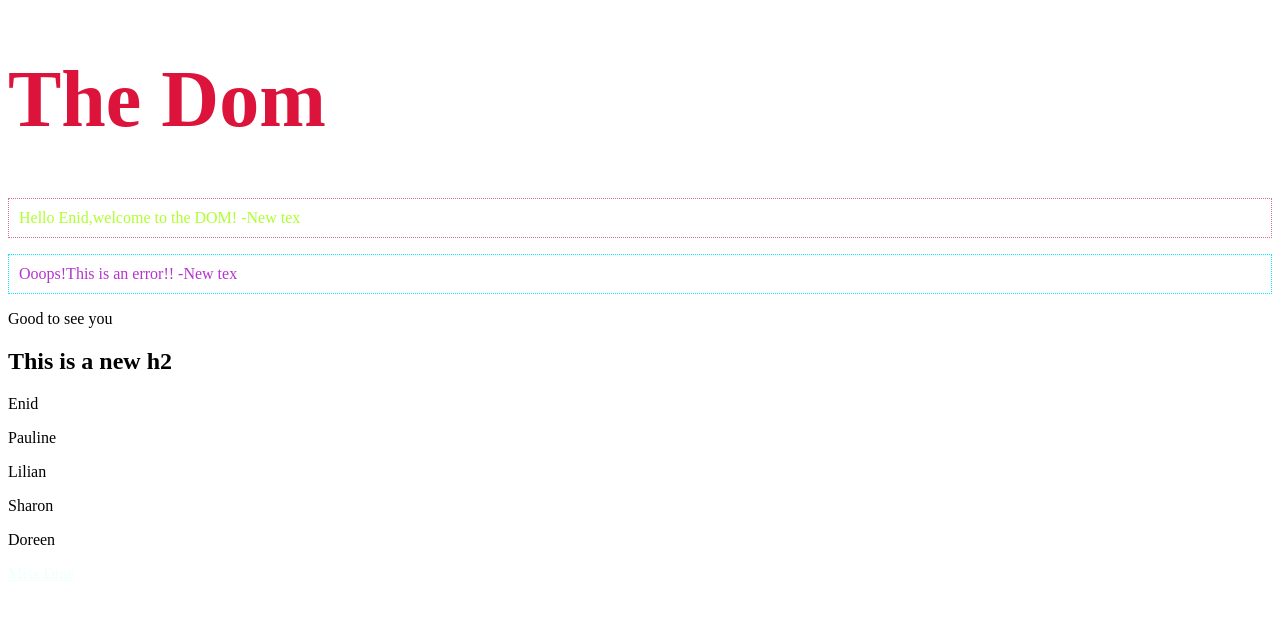
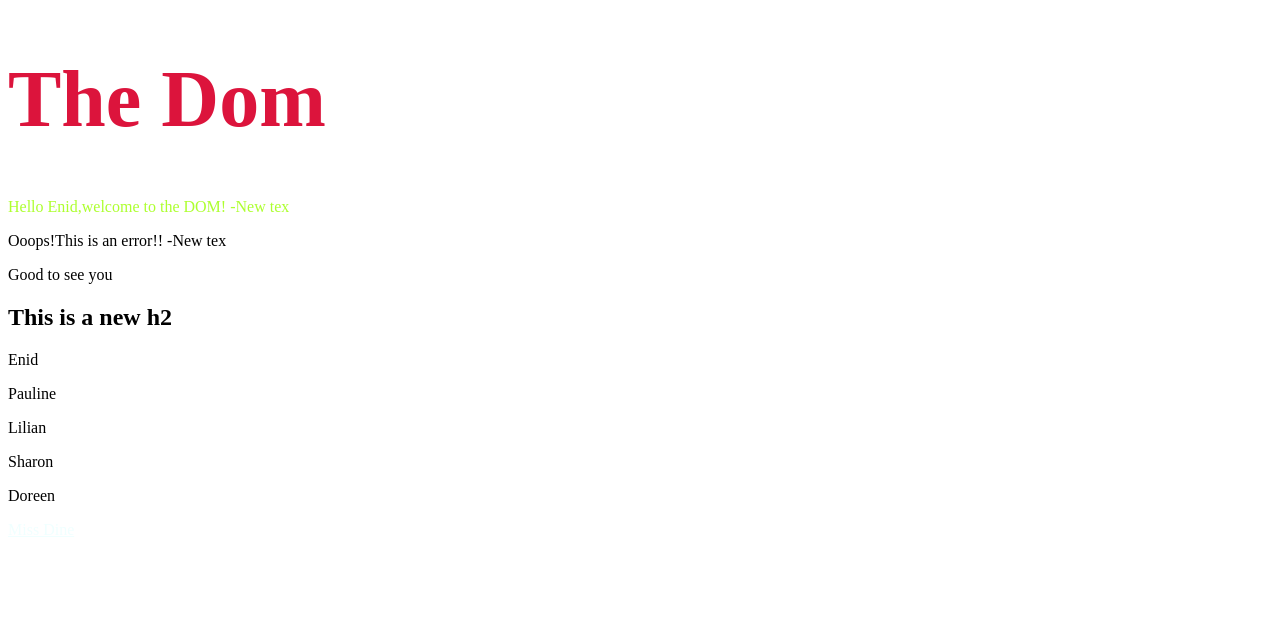
Before and after one commit to MissDine/Javascript-DOM, a plain HTML site: page index.html in a window 1280 px wide. Drawn offline with Linux system fonts and the light colour scheme.

Commit message:
Feat:Edit

```diff
--- a/index.html
+++ b/index.html
@@ -14,7 +14,7 @@
         <h1 id="page-title">The Dom</h1>
     </div>
     <p>Hello Enid,welcome to the DOM!</p>
-    <p class="error">Ooops!This is an error!!</p>
+    <p class="">Ooops!This is an error!!</p>
     <span>Good to see you</span>
     <div class="content">
         <p>Please call me when you see this message.</p>
--- a/index.js
+++ b/index.js
@@ -87,3 +87,9 @@ ret.style.color = "crimson"
 // Deleting a property-have blank ""
 ret.style.margin = ""
 // Adding,change and removing classes from elements
+const per = document.querySelector("p")
+console.log(per.classList);
+// Adding a class
+per.classList.add("Error")
+// Removing classes from an element
+per.classList.remove("success")
--- a/style.css
+++ b/style.css
@@ -9,5 +9,5 @@ a{
 .success{
     padding: 10px;
     color: aqua;
-    border: 1px dotted palevioletred;
+    border: 1px dotted palegoldenrod;
 }
```
